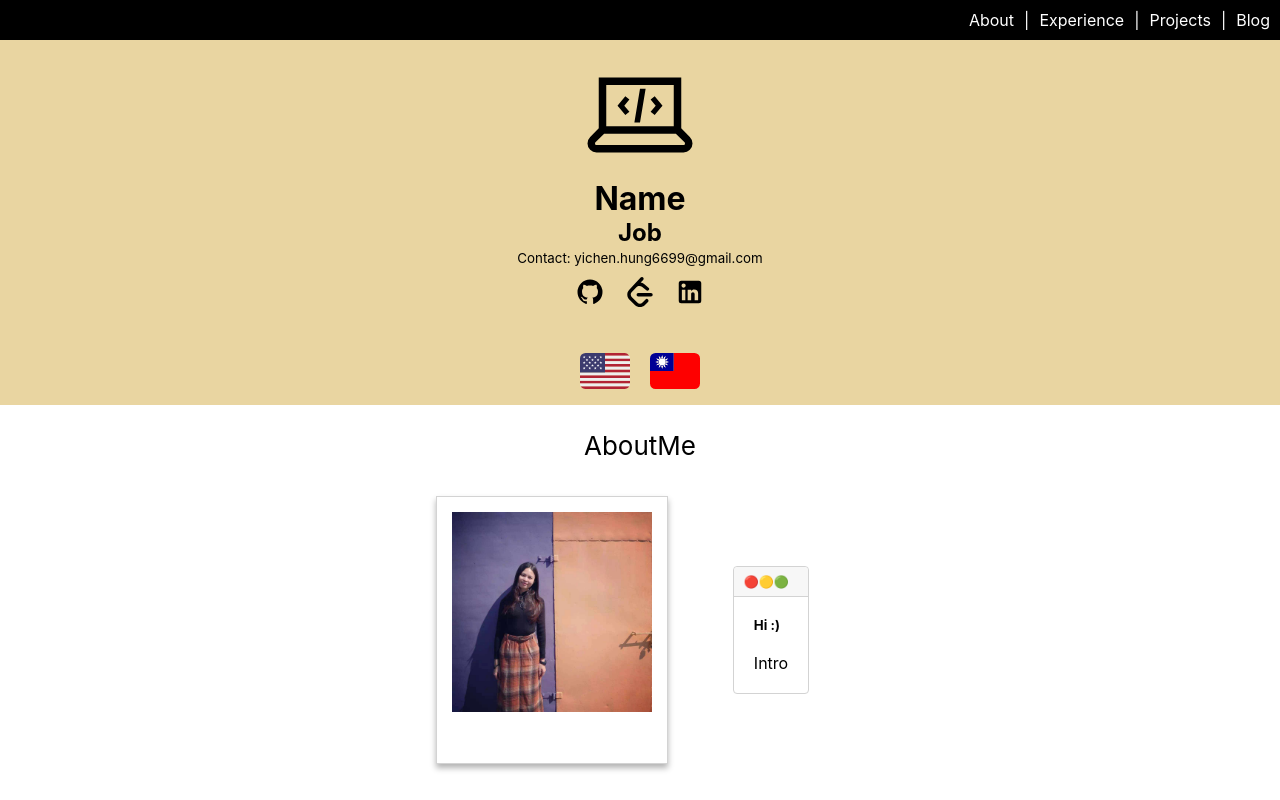
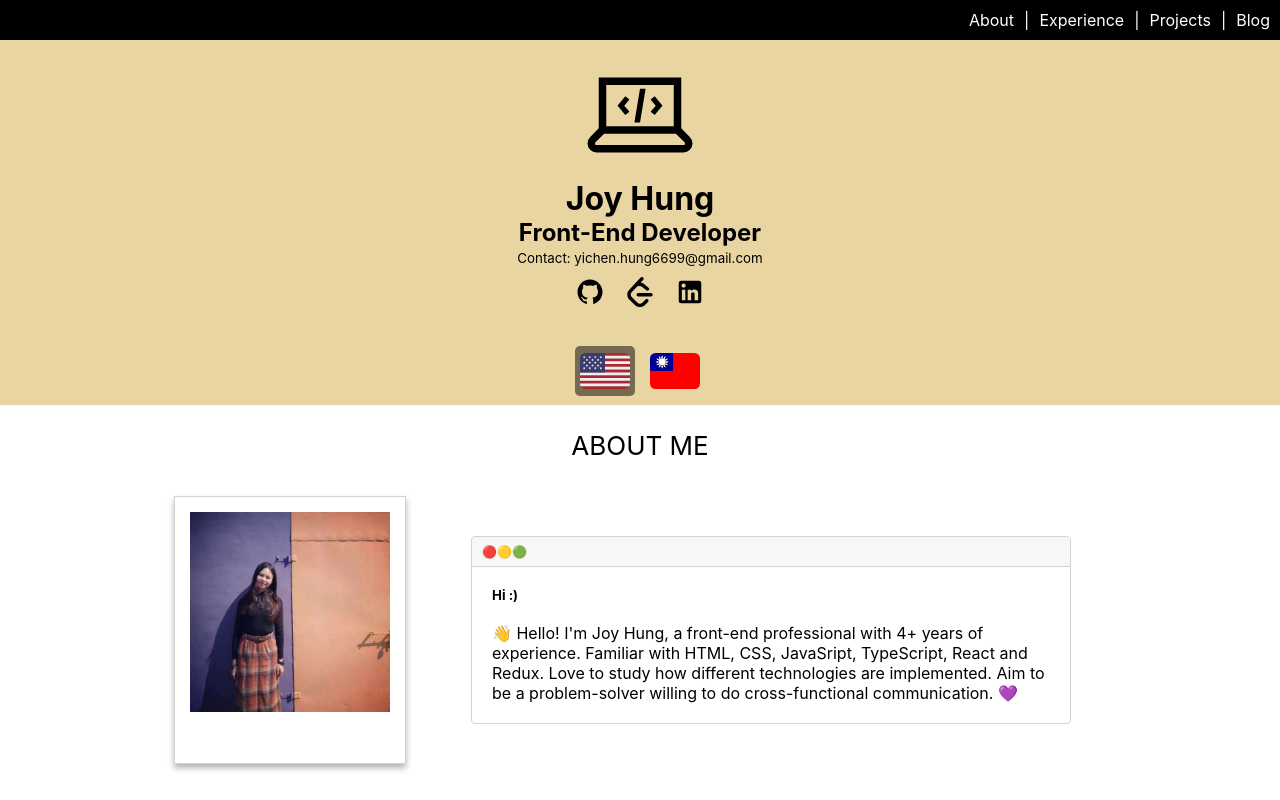
Before and after one commit to CodewJoy/portfolio, a React (Create React App) app: page / in a window 1280 px wide. Shown: the top 800 px of the page. Built offline with nearby package versions, Linux system fonts and the light colour scheme; the HTML template or start-up script is replaced by a standard one.

Commit message:
fix init load language

```diff
--- a/src/components/Header.js
+++ b/src/components/Header.js
@@ -1,4 +1,4 @@
-import React, { useState } from "react";
+import React, { useEffect, useCallback } from "react";
 import styled from "styled-components";
 import { useTranslation } from "react-i18next";
 import laptop from "../images/laptop.svg";
@@ -7,6 +7,7 @@ import taiwan from "../images/taiwan.svg";
 import github from "../images/github.svg";
 import leetcode from "../images/leetcode.svg";
 import linkedin from "../images/linkedin.svg";
+import { EN, ZH } from "../i18n";
 
 const StyledHeader = styled.div`
   width: 100%;
@@ -36,16 +37,22 @@ const StyledIcon = styled.img`
 `;
 
 const Header = (props) => {
+  const { transText } = props;
   const { i18n } = useTranslation();
   const currentLanguage = i18n.language;
-  const [language, setLanguage] = useState(currentLanguage);
+  const isZH = currentLanguage.includes(ZH);
+  const changeLanguage = useCallback((lng) => {
+    i18n.changeLanguage(lng);
+  }, [i18n]);
 
-  // console.log("i18n", i18n);
-  const changeLanguage = (lng) => {
-    i18n.changeLanguage(lng);
-  };
+  useEffect(() => {
+    if (isZH) {
+      i18n.changeLanguage(ZH);
+    } else {
+      changeLanguage(EN);
+    }
+  }, [isZH,  i18n]);
 
-  const { transText } = props;
   return (
     <StyledHeader>
       <StyledLaptopIcon src={laptop} alt="icon" />
@@ -75,20 +82,14 @@ const Header = (props) => {
       <StyledLanIcon
         src={us}
         alt="icon"
-        selected={language === "en"}
-        onClick={() => {
-          changeLanguage("en");
-          setLanguage("en");
-        }}
+        selected={!isZH}
+        onClick={() =>  changeLanguage(EN)}
       />
       <StyledLanIcon
         src={taiwan}
         alt="icon"
-        selected={language === "ch"}
-        onClick={() => {
-          changeLanguage("ch");
-          setLanguage("ch");
-        }}
+        selected={isZH}
+        onClick={() => changeLanguage(ZH)}
       />
     </StyledHeader>
   );
--- a/src/i18n.js
+++ b/src/i18n.js
@@ -1,6 +1,9 @@
 import i18n from "i18next";
 import LanguageDetector from "i18next-browser-languagedetector";
 import { initReactI18next } from "react-i18next";
+
+export const EN = "en";
+export const ZH = "zh";
 
 i18n
   .use(LanguageDetector)
@@ -8,7 +11,7 @@ i18n
   .init({
     // we init with resources
     resources: {
-      en: {
+      [EN]: {
         translations: {
           "To get started, edit <1>src/App.js</1> and save to reload.":
             "To get started, edit <1>src/App.js</1> and save to reload.",
@@ -34,7 +37,7 @@ i18n
             "Realize Room Allocation with Custom component in React & TypeScript",
         },
       },
-      ch: {
+      [ZH]: {
         translations: {
           "To get started, edit <1>src/App.js</1> and save to reload.":
             "Starte in dem du, <1>src/App.js</1> editierst und speicherst.",
@@ -62,7 +65,7 @@ i18n
         },
       },
     },
-    fallbackLng: "en",
+    fallbackLng: EN,
     debug: true,
 
     // have a common namespace used around the full app
```
Also changed, not shown: 1 other file (tests, documents, lock files or other folders).
